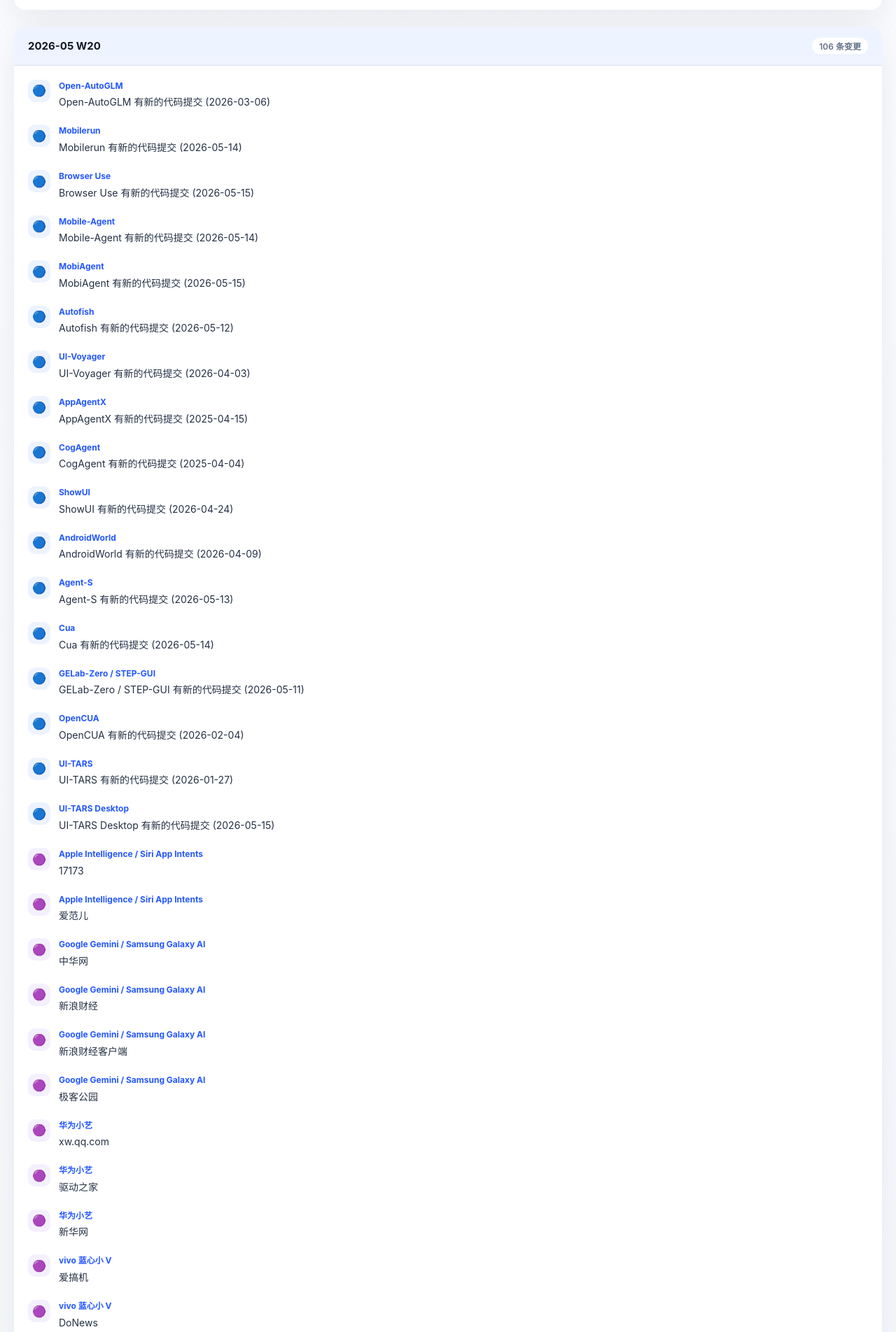
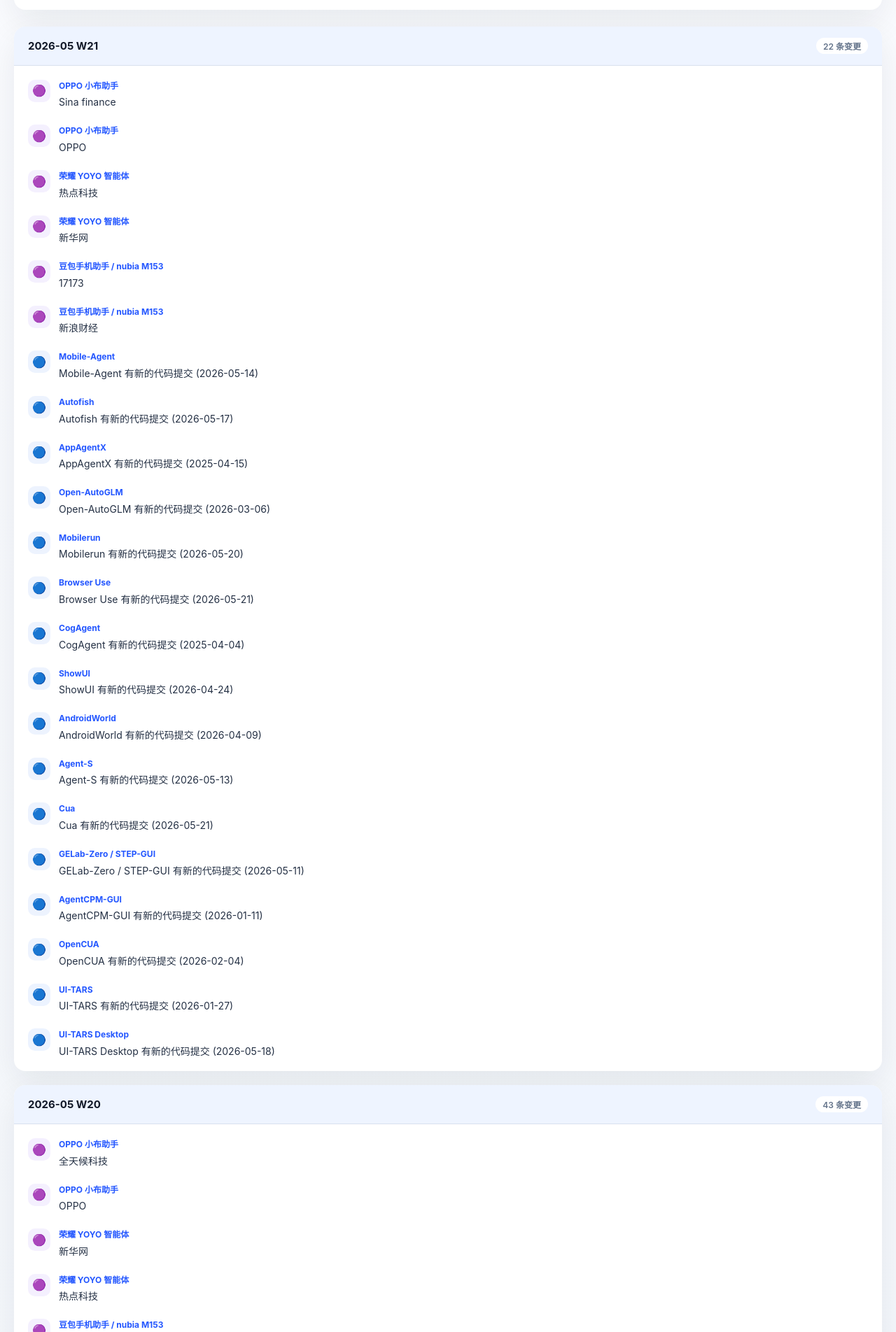
Before and after one commit to Channing3180/haomai-gui-agent-competitor-h5, a Next.js app: page /changelog in a window 1280 px wide. Shown: the part 376-2280 px from the top of the page at 70% size. Built offline with nearby package versions, Linux system fonts and the light colour scheme.

Commit message:
chore: weekly update 2026-05-21 — UI-TARS Desktop 有新的代码提交 (2026-05-18), UI-TARS 有新的代码提交 (2026-01-27), OpenCUA 有新的代码提交 (2026-02-04)

```diff
--- a/data/changelog.ts
+++ b/data/changelog.ts
@@ -362,509 +362,181 @@
     "week": "2026-05 W20",
     "date": "2026-05-14",
     "timestamp": 1778792572
-  }
-,
-{
-    "type": "stars_change",
-    "target": "UI-TARS Desktop",
-    "summary": "UI-TARS Desktop Stars 33.9k+ → 34.0k+",
-    "week": "2026-05 W20",
-    "date": "2026-05-15",
-    "timestamp": 1778833332
   },
   {
     "type": "code_update",
     "target": "UI-TARS Desktop",
-    "summary": "UI-TARS Desktop 有新的代码提交 (2026-05-15)",
-    "week": "2026-05 W20",
-    "date": "2026-05-15",
-    "timestamp": 1778833332
+    "summary": "UI-TARS Desktop 有新的代码提交 (2026-05-18)",
+    "week": "2026-05 W21",
+    "date": "2026-05-21",
+    "timestamp": 1779397280
   },
   {
     "type": "code_update",
     "target": "UI-TARS",
     "summary": "UI-TARS 有新的代码提交 (2026-01-27)",
-    "week": "2026-05 W20",
-    "date": "2026-05-15",
-    "timestamp": 1778833332
+    "week": "2026-05 W21",
+    "date": "2026-05-21",
+    "timestamp": 1779397281
   },
   {
     "type": "code_update",
     "target": "OpenCUA",
     "summary": "OpenCUA 有新的代码提交 (2026-02-04)",
-    "week": "2026-05 W20",
-    "date": "2026-05-15",
-    "timestamp": 1778833332
+    "week": "2026-05 W21",
+    "date": "2026-05-21",
+    "timestamp": 1779397283
   },
   {
     "type": "code_update",
     "target": "AgentCPM-GUI",
     "summary": "AgentCPM-GUI 有新的代码提交 (2026-01-11)",
-    "week": "2026-05 W20",
-    "date": "2026-05-15",
-    "timestamp": 1778833332
+    "week": "2026-05 W21",
+    "date": "2026-05-21",
+    "timestamp": 1779397285
   },
   {
     "type": "code_update",
     "target": "GELab-Zero / STEP-GUI",
     "summary": "GELab-Zero / STEP-GUI 有新的代码提交 (2026-05-11)",
-    "week": "2026-05 W20",
-    "date": "2026-05-15",
-    "timestamp": 1778833332
+    "week": "2026-05 W21",
+    "date": "2026-05-21",
+    "timestamp": 1779397287
   },
   {
     "type": "code_update",
     "target": "Cua",
-    "summary": "Cua 有新的代码提交 (2026-05-14)",
-    "week": "2026-05 W20",
-    "date": "2026-05-15",
-    "timestamp": 1778833332
+    "summary": "Cua 有新的代码提交 (2026-05-21)",
+    "week": "2026-05 W21",
+    "date": "2026-05-21",
+    "timestamp": 1779397289
   },
   {
     "type": "code_update",
     "target": "Agent-S",
     "summary": "Agent-S 有新的代码提交 (2026-05-13)",
-    "week": "2026-05 W20",
-    "date": "2026-05-15",
-    "timestamp": 1778833332
-  },
-  {
-    "type": "stars_change",
-    "target": "AndroidWorld",
-    "summary": "AndroidWorld Stars 766+ → 767+",
-    "week": "2026-05 W20",
-    "date": "2026-05-15",
-    "timestamp": 1778833332
+    "week": "2026-05 W21",
+    "date": "2026-05-21",
+    "timestamp": 1779397290
   },
   {
     "type": "code_update",
     "target": "AndroidWorld",
     "summary": "AndroidWorld 有新的代码提交 (2026-04-09)",
-    "week": "2026-05 W20",
-    "date": "2026-05-15",
-    "timestamp": 1778833332
+    "week": "2026-05 W21",
+    "date": "2026-05-21",
+    "timestamp": 1779397292
   },
   {
     "type": "code_update",
     "target": "ShowUI",
     "summary": "ShowUI 有新的代码提交 (2026-04-24)",
-    "week": "2026-05 W20",
-    "date": "2026-05-15",
-    "timestamp": 1778833332
+    "week": "2026-05 W21",
+    "date": "2026-05-21",
+    "timestamp": 1779397294
   },
   {
     "type": "code_update",
     "target": "CogAgent",
     "summary": "CogAgent 有新的代码提交 (2025-04-04)",
-    "week": "2026-05 W20",
-    "date": "2026-05-15",
-    "timestamp": 1778833332
-  },
-  {
-    "type": "stars_change",
-    "target": "Browser Use",
-    "summary": "Browser Use Stars 93.9k+ → 94.0k+",
-    "week": "2026-05 W20",
-    "date": "2026-05-15",
-    "timestamp": 1778833332
+    "week": "2026-05 W21",
+    "date": "2026-05-21",
+    "timestamp": 1779397296
   },
   {
     "type": "code_update",
     "target": "Browser Use",
-    "summary": "Browser Use 有新的代码提交 (2026-05-15)",
-    "week": "2026-05 W20",
-    "date": "2026-05-15",
-    "timestamp": 1778833332
+    "summary": "Browser Use 有新的代码提交 (2026-05-21)",
+    "week": "2026-05 W21",
+    "date": "2026-05-21",
+    "timestamp": 1779397298
   },
   {
     "type": "code_update",
     "target": "Mobilerun",
-    "summary": "Mobilerun 有新的代码提交 (2026-05-14)",
-    "week": "2026-05 W20",
-    "date": "2026-05-15",
-    "timestamp": 1778833332
+    "summary": "Mobilerun 有新的代码提交 (2026-05-20)",
+    "week": "2026-05 W21",
+    "date": "2026-05-21",
+    "timestamp": 1779397299
+  },
+  {
+    "type": "code_update",
+    "target": "Open-AutoGLM",
+    "summary": "Open-AutoGLM 有新的代码提交 (2026-03-06)",
+    "week": "2026-05 W21",
+    "date": "2026-05-21",
+    "timestamp": 1779397301
   },
   {
     "type": "code_update",
     "target": "AppAgentX",
     "summary": "AppAgentX 有新的代码提交 (2025-04-15)",
-    "week": "2026-05 W20",
-    "date": "2026-05-15",
-    "timestamp": 1778833332
-  },
-  {
-    "type": "stars_change",
-    "target": "UI-Voyager",
-    "summary": "UI-Voyager Stars 60+ → 68+",
-    "week": "2026-05 W20",
-    "date": "2026-05-15",
-    "timestamp": 1778833332
-  },
-  {
-    "type": "code_update",
-    "target": "UI-Voyager",
-    "summary": "UI-Voyager 有新的代码提交 (2026-04-03)",
-    "week": "2026-05 W20",
-    "date": "2026-05-15",
-    "timestamp": 1778833332
-  },
-  {
-    "type": "stars_change",
-    "target": "Autofish",
-    "summary": "Autofish Stars 103+ → 104+",
-    "week": "2026-05 W20",
-    "date": "2026-05-15",
-    "timestamp": 1778833332
+    "week": "2026-05 W21",
+    "date": "2026-05-21",
+    "timestamp": 1779397303
   },
   {
     "type": "code_update",
     "target": "Autofish",
-    "summary": "Autofish 有新的代码提交 (2026-05-12)",
-    "week": "2026-05 W20",
-    "date": "2026-05-15",
-    "timestamp": 1778833332
+    "summary": "Autofish 有新的代码提交 (2026-05-17)",
+    "week": "2026-05 W21",
+    "date": "2026-05-21",
+    "timestamp": 1779397305
   },
   {
     "type": "code_update",
-    "target": "MobiAgent",
-    "summary": "MobiAgent 有新的代码提交 (2026-05-15)",
-    "week": "2026-05 W20",
-    "date": "2026-05-15",
-    "timestamp": 1778833332
-  },
-  {
-    "type": "new_signal",
-    "target": "豆包手机助手 / nubia M153",
-    "summary": "DoNews",
-    "week": "2026-05 W20",
-    "date": "2026-05-15",
-    "timestamp": 1778833332
+    "target": "Mobile-Agent",
+    "summary": "Mobile-Agent 有新的代码提交 (2026-05-14)",
+    "week": "2026-05 W21",
+    "date": "2026-05-21",
+    "timestamp": 1779397306
   },
   {
     "type": "new_signal",
     "target": "豆包手机助手 / nubia M153",
     "summary": "新浪财经",
-    "week": "2026-05 W20",
-    "date": "2026-05-15",
-    "timestamp": 1778833332
+    "week": "2026-05 W21",
+    "date": "2026-05-21",
+    "timestamp": 1779397308
+  },
+  {
+    "type": "new_signal",
+    "target": "豆包手机助手 / nubia M153",
+    "summary": "17173",
+    "week": "2026-05 W21",
+    "date": "2026-05-21",
+    "timestamp": 1779397308
+  },
+  {
+    "type": "new_signal",
+    "target": "荣耀 YOYO 智能体",
+    "summary": "新华网",
+    "week": "2026-05 W21",
+    "date": "2026-05-21",
+    "timestamp": 1779397310
   },
   {
     "type": "new_signal",
     "target": "荣耀 YOYO 智能体",
     "summary": "热点科技",
-    "week": "2026-05 W20",
-    "date": "2026-05-15",
-    "timestamp": 1778833332
-  },
-  {
-    "type": "new_signal",
-    "target": "荣耀 YOYO 智能体",
-    "summary": "新京报",
-    "week": "2026-05 W20",
-    "date": "2026-05-15",
-    "timestamp": 1778833332
-  },
-  {
-    "type": "new_signal",
-    "target": "荣耀 YOYO 智能体",
-    "summary": "eu.36kr.com",
-    "week": "2026-05 W20",
-    "date": "2026-05-15",
-    "timestamp": 1778833332
-  },
-  {
-    "type": "new_signal",
-    "target": "荣耀 YOYO 智能体",
-    "summary": "新浪财经客户端",
-    "week": "2026-05 W20",
-    "date": "2026-05-15",
-    "timestamp": 1778833332
-  },
-  {
-    "type": "new_signal",
-    "target": "小米超级小爱",
-    "summary": "新浪财经",
-    "week": "2026-05 W20",
-    "date": "2026-05-15",
-    "timestamp": 1778833332
-  },
-  {
-    "type": "new_signal",
-    "target": "小米超级小爱",
-    "summary": "搜狐网",
-    "week": "2026-05 W20",
-    "date": "2026-05-15",
-    "timestamp": 1778833332
-  },
-  {
-    "type": "new_signal",
-    "target": "小米超级小爱",
-    "summary": "TOM科技",
-    "week": "2026-05 W20",
-    "date": "2026-05-15",
-    "timestamp": 1778833332
-  },
-  {
-    "type": "new_signal",
-    "target": "OPPO 小布助手",
-    "summary": "品玩",
-    "week": "2026-05 W20",
-    "date": "2026-05-15",
-    "timestamp": 1778833332
+    "week": "2026-05 W21",
+    "date": "2026-05-21",
+    "timestamp": 1779397310
   },
   {
     "type": "new_signal",
     "target": "OPPO 小布助手",
     "summary": "OPPO",
-    "week": "2026-05 W20",
-    "date": "2026-05-15",
-    "timestamp": 1778833332
+    "week": "2026-05 W21",
+    "date": "2026-05-21",
+    "timestamp": 1779397312
   },
   {
     "type": "new_signal",
     "target": "OPPO 小布助手",
-    "summary": "搜狐网",
-    "week": "2026-05 W20",
-    "date": "2026-05-15",
-    "timestamp": 1778833332
-  },
-  {
-    "type": "new_signal",
-    "target": "OPPO 小布助手",
-    "summary": "凤凰网科技",
-    "week": "2026-05 W20",
-    "date": "2026-05-15",
-    "timestamp": 1778833332
-  },
-  {
-    "type": "new_signal",
-    "target": "vivo 蓝心小 V",
-    "summary": "极客公园",
-    "week": "2026-05 W20",
-    "date": "2026-05-15",
-    "timestamp": 1778833332
-  },
-  {
-    "type": "new_signal",
-    "target": "vivo 蓝心小 V",
-    "summary": "DoNews",
-    "week": "2026-05 W20",
-    "date": "2026-05-15",
-    "timestamp": 1778833332
-  },
-  {
-    "type": "new_signal",
-    "target": "vivo 蓝心小 V",
-    "summary": "爱搞机",
-    "week": "2026-05 W20",
-    "date": "2026-05-15",
-    "timestamp": 1778833332
-  },
-  {
-    "type": "new_signal",
-    "target": "华为小艺",
-    "summary": "新华网",
-    "week": "2026-05 W20",
-    "date": "2026-05-15",
-    "timestamp": 1778833332
-  },
-  {
-    "type": "new_signal",
-    "target": "华为小艺",
-    "summary": "驱动之家",
-    "week": "2026-05 W20",
-    "date": "2026-05-15",
-    "timestamp": 1778833332
-  },
-  {
-    "type": "new_signal",
-    "target": "华为小艺",
-    "summary": "xw.qq.com",
-    "week": "2026-05 W20",
-    "date": "2026-05-15",
-    "timestamp": 1778833332
-  },
-  {
-    "type": "new_signal",
-    "target": "Google Gemini / Samsung Galaxy AI",
-    "summary": "极客公园",
-    "week": "2026-05 W20",
-    "date": "2026-05-15",
-    "timestamp": 1778833332
-  },
-  {
-    "type": "new_signal",
-    "target": "Google Gemini / Samsung Galaxy AI",
-    "summary": "新浪财经客户端",
-    "week": "2026-05 W20",
-    "date": "2026-05-15",
-    "timestamp": 1778833332
-  },
-  {
-    "type": "new_signal",
-    "target": "Google Gemini / Samsung Galaxy AI",
-    "summary": "新浪财经",
-    "week": "2026-05 W20",
-    "date": "2026-05-15",
-    "timestamp": 1778833332
-  },
-  {
-    "type": "new_signal",
-    "target": "Google Gemini / Samsung Galaxy AI",
-    "summary": "中华网",
-    "week": "2026-05 W20",
-    "date": "2026-05-15",
-    "timestamp": 1778833332
-  },
-  {
-    "type": "new_signal",
-    "target": "Apple Intelligence / Siri App Intents",
-    "summary": "爱范儿",
-    "week": "2026-05 W20",
-    "date": "2026-05-15",
-    "timestamp": 1778833332
-  },
-  {
-    "type": "new_signal",
-    "target": "Apple Intelligence / Siri App Intents",
-    "summary": "17173",
-    "week": "2026-05 W20",
-    "date": "2026-05-15",
-    "timestamp": 1778833332
-  },{
-    "type": "code_update",
-    "target": "UI-TARS Desktop",
-    "summary": "UI-TARS Desktop 有新的代码提交 (2026-05-15)",
-    "week": "2026-05 W20",
-    "date": "2026-05-15",
-    "timestamp": 1778860874
-},
-{
-    "type": "code_update",
-    "target": "UI-TARS",
-    "summary": "UI-TARS 有新的代码提交 (2026-01-27)",
-    "week": "2026-05 W20",
-    "date": "2026-05-15",
-    "timestamp": 1778860877
-},
-{
-    "type": "code_update",
-    "target": "OpenCUA",
-    "summary": "OpenCUA 有新的代码提交 (2026-02-04)",
-    "week": "2026-05 W20",
-    "date": "2026-05-15",
-    "timestamp": 1778860881
-},
-{
-    "type": "code_update",
-    "target": "GELab-Zero / STEP-GUI",
-    "summary": "GELab-Zero / STEP-GUI 有新的代码提交 (2026-05-11)",
-    "week": "2026-05 W20",
-    "date": "2026-05-15",
-    "timestamp": 1778860897
-},
-{
-    "type": "code_update",
-    "target": "Cua",
-    "summary": "Cua 有新的代码提交 (2026-05-14)",
-    "week": "2026-05 W20",
-    "date": "2026-05-15",
-    "timestamp": 1778860899
-},
-{
-    "type": "code_update",
-    "target": "Agent-S",
-    "summary": "Agent-S 有新的代码提交 (2026-05-13)",
-    "week": "2026-05 W20",
-    "date": "2026-05-15",
-    "timestamp": 1778860906
-},
-{
-    "type": "code_update",
-    "target": "AndroidWorld",
-    "summary": "AndroidWorld 有新的代码提交 (2026-04-09)",
-    "week": "2026-05 W20",
-    "date": "2026-05-15",
-    "timestamp": 1778860909
-},
-{
-    "type": "code_update",
-    "target": "ShowUI",
-    "summary": "ShowUI 有新的代码提交 (2026-04-24)",
-    "week": "2026-05 W20",
-    "date": "2026-05-15",
-    "timestamp": 1778860911
-},
-{
-    "type": "code_update",
-    "target": "CogAgent",
-    "summary": "CogAgent 有新的代码提交 (2025-04-04)",
-    "week": "2026-05 W20",
-    "date": "2026-05-15",
-    "timestamp": 1778860916
-},
-{
-    "type": "code_update",
-    "target": "AppAgentX",
-    "summary": "AppAgentX 有新的代码提交 (2025-04-15)",
-    "week": "2026-05 W20",
-    "date": "2026-05-15",
-    "timestamp": 1778860917
-},
-{
-    "type": "code_update",
-    "target": "UI-Voyager",
-    "summary": "UI-Voyager 有新的代码提交 (2026-04-03)",
-    "week": "2026-05 W20",
-    "date": "2026-05-15",
-    "timestamp": 1778860921
-},
-{
-    "type": "code_update",
-    "target": "Autofish",
-    "summary": "Autofish 有新的代码提交 (2026-05-12)",
-    "week": "2026-05 W20",
-    "date": "2026-05-15",
-    "timestamp": 1778860924
-},
-{
-    "type": "code_update",
-    "target": "MobiAgent",
-    "summary": "MobiAgent 有新的代码提交 (2026-05-15)",
-    "week": "2026-05 W20",
-    "date": "2026-05-15",
-    "timestamp": 1778860929
-},
-{
-    "type": "code_update",
-    "target": "Mobile-Agent",
-    "summary": "Mobile-Agent 有新的代码提交 (2026-05-14)",
-    "week": "2026-05 W20",
-    "date": "2026-05-15",
-    "timestamp": 1778860937
-},
-{
-    "type": "code_update",
-    "target": "Browser Use",
-    "summary": "Browser Use 有新的代码提交 (2026-05-15)",
-    "week": "2026-05 W20",
-    "date": "2026-05-15",
-    "timestamp": 1778860939
-},
-{
-    "type": "code_update",
-    "target": "Mobilerun",
-    "summary": "Mobilerun 有新的代码提交 (2026-05-14)",
-    "week": "2026-05 W20",
-    "date": "2026-05-15",
-    "timestamp": 1778860945
-},
-{
-    "type": "code_update",
-    "target": "Open-AutoGLM",
-    "summary": "Open-AutoGLM 有新的代码提交 (2026-03-06)",
-    "week": "2026-05 W20",
-    "date": "2026-05-15",
-    "timestamp": 1778860947
-},
+    "summary": "Sina finance",
+    "week": "2026-05 W21",
+    "date": "2026-05-21",
+    "timestamp": 1779397312
+  }
 ];
```
